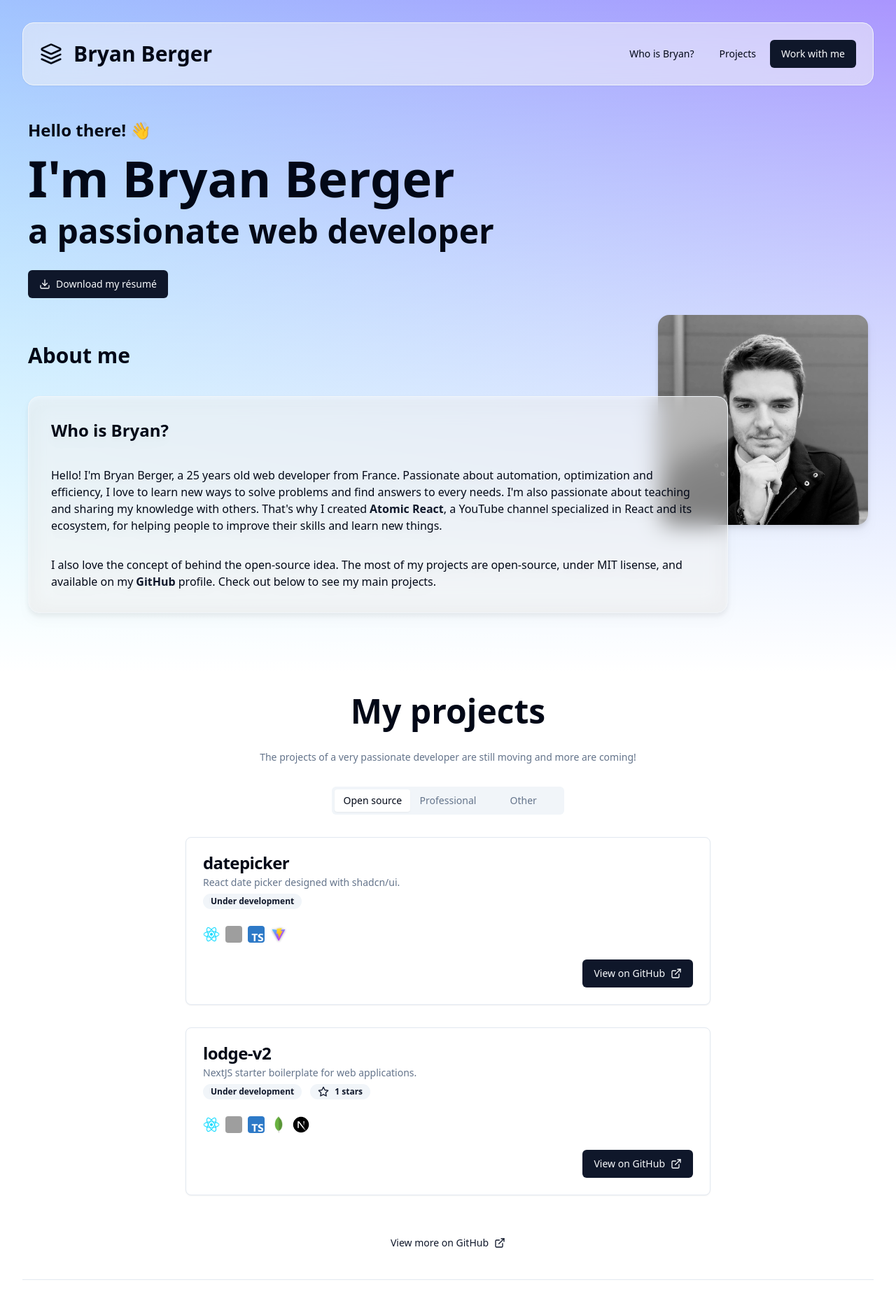
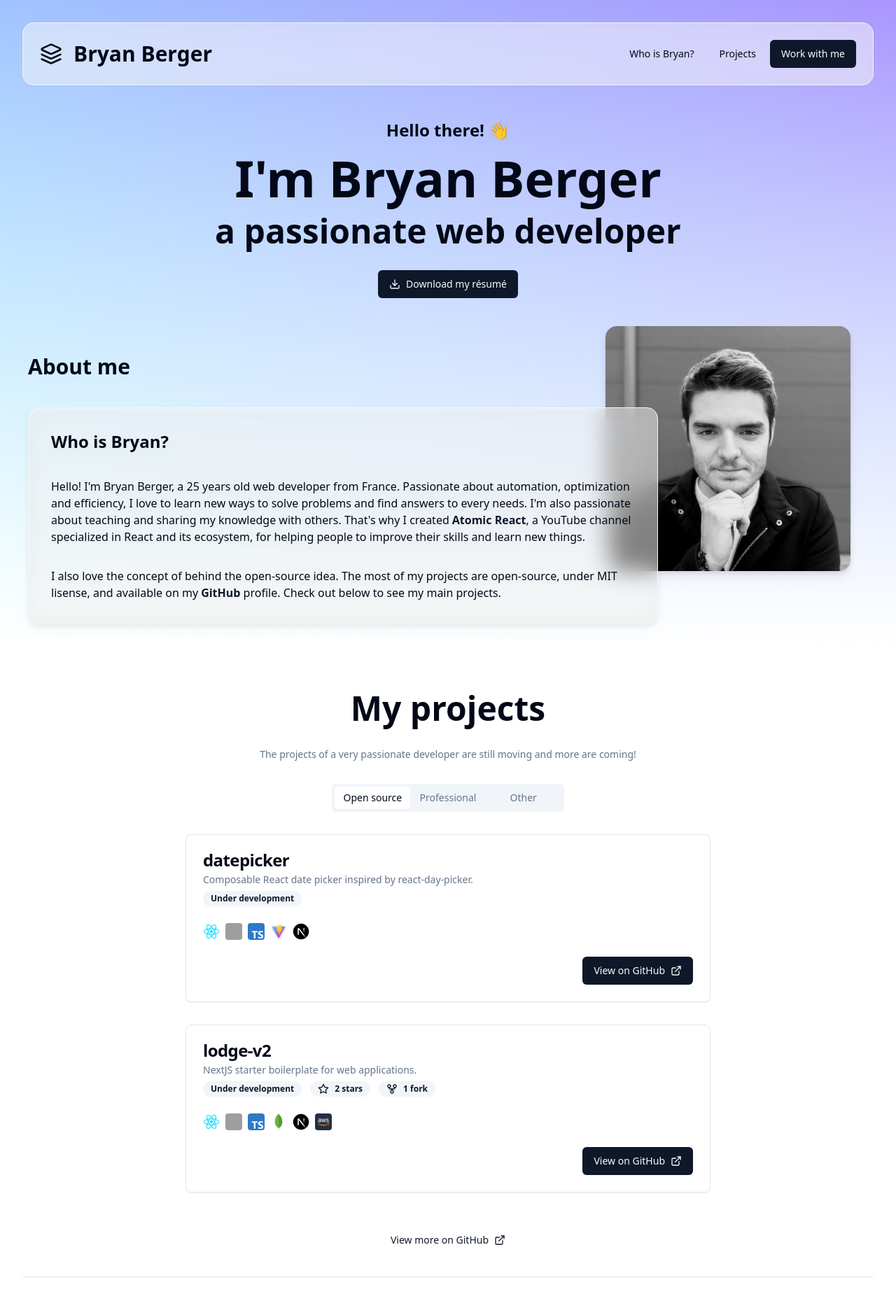
Before and after one commit to BryanBerger98/bryanberger.dev, a Next.js app: page / in a window 1280 px wide. Shown: the top 1859 px of the page at 70% size. Built offline with nearby package versions, Linux system fonts and the light colour scheme; grey boxes are pictures that could not be loaded.

Commit message:
fix home page responsive design (#8)

```diff
--- a/app/_components/AboutMe.tsx
+++ b/app/_components/AboutMe.tsx
@@ -20,10 +20,10 @@ const AboutMe = () => {
 
 	return (
 		<div
-			className="grid grid-cols-2 lg:grid-cols-12 grid-rows-6"
+			className="grid grid-cols-2 lg:grid-cols-12 md:grid-rows-6"
 			id="aboutme"
 		>
-			<div className="!col-start-1 col-span-2 md:col-span-10 2xl:col-span-9 row-start-1 row-span-6 lg:pt-10">
+			<div className="!col-start-1 col-span-2 md:col-span-9 2xl:col-span-9 row-start-1 row-span-6 lg:pt-10">
 				<h3 className="hidden md:block text-2xl lg:text-3xl 2xl:text-5xl font-bold mb-14 lg:mb-10 2xl:mb-14">About me</h3>
 				<div className="hidden md:block p-8 border border-slate-100 bg-white/50 backdrop-blur-lg drop-shadow-lg rounded-2xl relative z-20">
 					<h2 className="text-2xl font-semibold mb-9">Who is Bryan?</h2>
@@ -65,14 +65,14 @@ const AboutMe = () => {
 					</p>
 				</div>
 			</div>
-			<div className="col-start-1 col-span-2 md:col-start-10 md:col-span-4 2xl:col-start-9 2xl:col-span-4 row-start-1 row-span-5">
-				<div className="w-fit h-fit rounded-2xl drop-shadow-lg">
+			<div className="col-start-1 col-span-2 md:col-start-9 md:col-span-4 2xl:col-start-9 2xl:col-span-4 row-start-1 row-span-5">
+				<div className="mx-auto h-[320px] w-[320px] xl:w-[350px] xl:h-[350px] 2xl:h-[400px] 2xl:w-[400px] rounded-2xl drop-shadow-lg">
 					<Image
 						alt="Bryan Berger"
 						className="rounded-2xl relative z-10"
-						height={ 400 }
+						sizes="(max-width: 768px) 90vw, (max-width: 1200px) 50vw, 33vw"
 						src={ bryanJpg }
-						width={ 400 }
+						fill
 					/>
 				</div>
 			</div>
--- a/app/_components/Projects/OpenSourceProjects.tsx
+++ b/app/_components/Projects/OpenSourceProjects.tsx
@@ -1,3 +1,4 @@
+import awsDarkJPG from './assets/aws-dark.jpg';
 import mongoDBPng from './assets/mongodb.png';
 import nextCircleBlackPng from './assets/nextjs-circle-black.png';
 import reactPng from './assets/react.png';
@@ -10,10 +11,11 @@ const projects: ProjectData[] = [
 	{
 		id: 1,
 		title: 'datepicker',
-		description: 'React date picker designed with shadcn/ui.',
+		description: 'Composable React date picker inspired by react-day-picker.',
 		github_url: 'https://github.com/BryanBerger98/datepicker',
 		status: 'under-development',
 		github_stars: 0,
+		github_forks: 0,
 		technos: [
 			{
 				title: 'React',
@@ -31,6 +33,10 @@ const projects: ProjectData[] = [
 				title: 'Vite',
 				photo_url: vitePng,
 			},
+			{
+				title: 'NextJS',
+				photo_url: nextCircleBlackPng,
+			},
 		],
 	},
 	{
@@ -39,7 +45,8 @@ const projects: ProjectData[] = [
 		description: 'NextJS starter boilerplate for web applications.',
 		github_url: 'https://github.com/BryanBerger98/lodge-v2',
 		status: 'under-development',
-		github_stars: 1,
+		github_stars: 2,
+		github_forks: 1,
 		technos: [
 			{
 				title: 'React',
@@ -61,6 +68,10 @@ const projects: ProjectData[] = [
 				title: 'NextJS',
 				photo_url: nextCircleBlackPng,
 			},
+			{
+				title: 'AWS',
+				photo_url: awsDarkJPG,
+			},
 		],
 	},
 ];
--- a/app/_components/Projects/ProjectCard.tsx
+++ b/app/_components/Projects/ProjectCard.tsx
@@ -1,4 +1,4 @@
-import { ExternalLink, Star } from 'lucide-react';
+import { ExternalLink, GitFork, Star } from 'lucide-react';
 import Image, { StaticImageData } from 'next/image';
 import Link from 'next/link';
 
@@ -14,6 +14,7 @@ export type ProjectData = {
 	github_url?: string,
 	youtube_url?: string,
 	github_stars?: number,
+	github_forks?: number,
 	status: 'under-development' | 'archived' | 'released',
 	website_url?: string,
 	technos: {
@@ -53,7 +54,16 @@ const ProjectCard = ({ project }: ProjectCardProps) => {
 							<Badge
 								className="flex items-center gap-2"
 								variant="secondary"
-							><Star size="16" /><span>{ project.github_stars } stars</span>
+							><Star size="16" /><span>{ project.github_stars } star{ project.github_stars > 1 ? 's' : '' }</span>
+							</Badge>
+						) : null
+					}
+					{
+						project.github_forks ? (
+							<Badge
+								className="flex items-center gap-2"
+								variant="secondary"
+							><GitFork size="16" /><span>{ project.github_forks } fork{ project.github_forks > 1 ? 's' : '' }</span>
 							</Badge>
 						) : null
 					}
--- a/app/page.tsx
+++ b/app/page.tsx
@@ -13,20 +13,48 @@ import ProfessionalProjects from './_components/Projects/ProfessionalProjects';
 
 const Home = () => {
 
+	// min-h-[125vh] md:min-h-screen lg:min-h-[120vh] 2xl:min-h-screen
 	return (
 		<>
-			<div className="py-2 lg:py-8 bg-gradient-to-tr relative from-[#97f0ff] to-[#aa95fe] min-h-[125vh] xs:min-h-screen lg:min-h-[120vh] 2xl:min-h-screen">
-				<div className="absolute inset-0 bg-gradient-to-t from-white to-transparent">
+			<div className="pb-2 lg:pb-8 bg-gradient-to-tr relative from-[#97f0ff] to-[#aa95fe] 2xl:min-h-screen">
+				<div className="absolute inset-0 bg-gradient-to-t from-white to-transparent 2xl:min-h-screen z-0">
+					{ /* <div className="px-2 md:px-8 py-2 md:py-8">
+						<Navbar />
+					</div>
+					<div className="w-full px-2 md:px-10 2xl:px-0 lg:container lg:m-auto flex flex-col">
+						<div className="text-center pt-8 md:pt-4 2xl:pt-12 4xl:pt-16 5xl:pt-24 flex flex-col gap-0 lg:gap-4 2xl:gap-6 mb-6 lg:mb-8 2xl:mb-10 5xl:mb-11">
+							<p className="text-lg md:text-xl lg:text-2xl 2xl:text-3xl font-semibold">Hello there! 👋</p>
+							<h1 className="text-4xl md:text-6xl lg:text-7xl 2xl:text-8xl font-bold">I&apos;m Bryan Berger</h1>
+							<h2 className="text-xl md:text-4xl lg:text-5xl 2xl:text-6xl font-semibold">a passionate web developer</h2>
+						</div>
+						<div className="mx-auto flex gap-4 mb-8 sm:mb-12 md:mb-20 lg:mb-6 2xl:mb-16 5xl:mb-32">
+							<Button
+								className="gap-2"
+								asChild
+							>
+								<Link
+									href="/Bryan_Berger.pdf"
+									target="_blank"
+								>
+									<Download size="16" />
+									Download my résumé
+								</Link>
+							</Button>
+						</div>
+						<AboutMe />
+					</div> */ }
+				</div>
+				<div className="relative 2xl:min-h-screen z-10">
 					<div className="px-2 md:px-8 py-2 md:py-8">
 						<Navbar />
 					</div>
-					<div className="w-full px-2 md:px-10 2xl:px-0 lg:container lg:m-auto">
-						<div className="pt-8 md:pt-4 2xl:pt-12 4xl:pt-16 5xl:pt-24 flex flex-col gap-3 lg:gap-4 2xl:gap-6 mb-6 lg:mb-8 2xl:mb-10 5xl:mb-11">
+					<div className="w-full px-2 md:px-10 2xl:px-0 lg:container lg:m-auto flex flex-col">
+						<div className="text-center pt-8 md:pt-4 2xl:pt-12 4xl:pt-16 5xl:pt-24 flex flex-col gap-0 lg:gap-4 2xl:gap-6 mb-6 lg:mb-8 2xl:mb-10 5xl:mb-11">
 							<p className="text-lg md:text-xl lg:text-2xl 2xl:text-3xl font-semibold">Hello there! 👋</p>
-							<h1 className="text-3xl md:text-6xl lg:text-7xl 2xl:text-8xl font-bold">I&apos;m Bryan Berger</h1>
+							<h1 className="text-4xl md:text-6xl lg:text-7xl 2xl:text-8xl font-bold">I&apos;m Bryan Berger</h1>
 							<h2 className="text-xl md:text-4xl lg:text-5xl 2xl:text-6xl font-semibold">a passionate web developer</h2>
 						</div>
-						<div className="flex gap-4 mb-12 md:mb-20 lg:mb-6 2xl:mb-16 5xl:mb-32">
+						<div className="mx-auto flex gap-4 mb-8 sm:mb-12 md:mb-20 lg:mb-6 xl:mb-10 2xl:mb-32">
 							<Button
 								className="gap-2"
 								asChild
@@ -53,7 +81,7 @@ const Home = () => {
 				</div>
 			</div>
 			<div
-				className="px-2 w-full md:px-8 lg:px-0 lg:container lg:m-auto text-center py-8 flex flex-col gap-8 md:pt-24 lg:pt-8"
+				className="px-2 w-full md:px-8 lg:px-0 lg:container lg:m-auto text-center py-8 md:pt-16 2xl:pt-8 flex flex-col gap-8"
 				id="projects"
 			>
 				<h2 className="text-3xl lg:text-5xl font-bold">My projects</h2>
```
